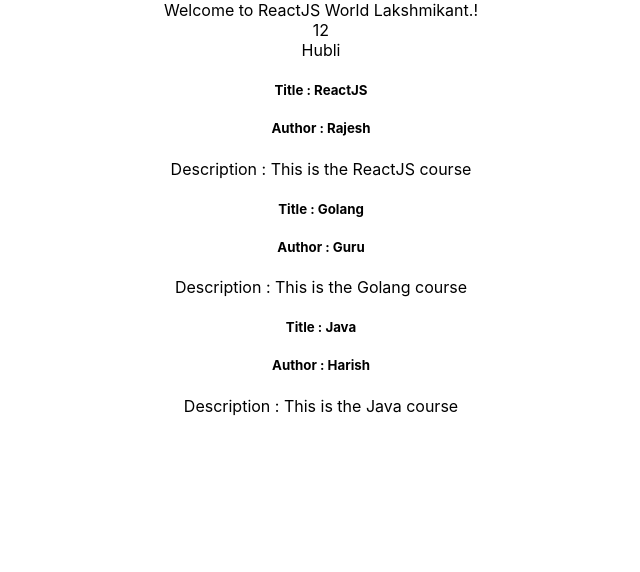
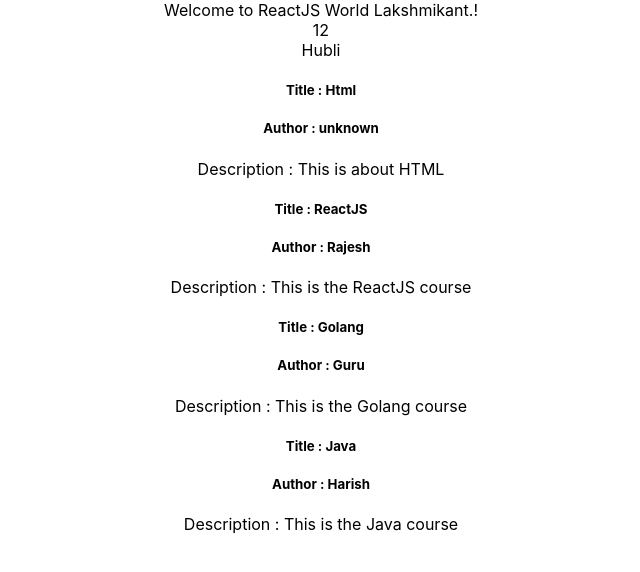
Before and after one commit to thefullstacktrainer/react_training, a React (Create React App) app: page / in a window 1280 px wide. Shown: the top 572 px of the page, without its empty margins (319-959 px from the left). Built offline with nearby package versions, Linux system fonts and the light colour scheme.

Commit message:
obj destructuring

```diff
--- a/src/App.js
+++ b/src/App.js
@@ -12,6 +12,11 @@
 function App() {
   const name = "Lakshmikant";
   const isVisible = true;
+  const defaultPost = {
+    title: "Html",
+    author: "unknown",
+    desc: "This is about HTML"
+  }
 
   // let address;
   // let address = 0;
@@ -33,6 +38,7 @@
           <span> There is no address</span>
         </>}
       </div>
+      <Post {...defaultPost} />
       <Post title="ReactJS" author="Rajesh" desc="This is the ReactJS course" />
       <Post title="Golang" author="Guru" desc="This is the Golang course" />
       <Post title="Java" author="Harish" desc="This is the Java course" />
```
